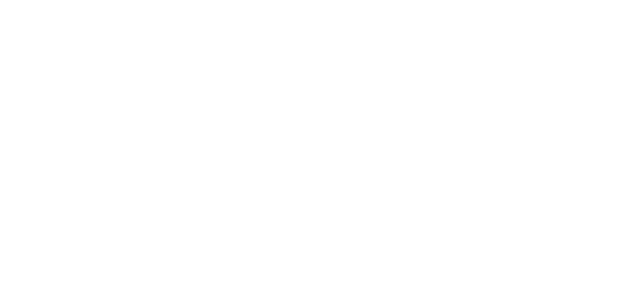
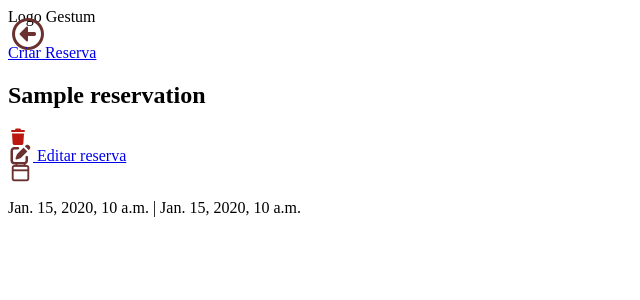
Before and after one commit to Gestum-Software/Gestum, a Django app: page /reservas/ in a window 1280 px wide. Before the commit the part shown is empty. Shown: the top 300 px of the page, without its empty margins (0-640 px from the left). Run offline with Django 5.2, Linux system fonts and the light colour scheme; tables that the repository leaves empty hold one stand-in row (values such as "Sample post").

Commit message:
feat: atualiza a lista de reservas com cabeçalho, ações e mensagem para reservas vazias

```diff
--- a/apps/reservations/templates/reservations/reservation_list.html
+++ b/apps/reservations/templates/reservations/reservation_list.html
@@ -3,9 +3,62 @@
 <head>
     <meta charset="UTF-8">
     <meta name="viewport" content="width=device-width, initial-scale=1.0">
-    <title>Document</title>
+    <link rel="stylesheet" href="https://cdnjs.cloudflare.com/ajax/libs/font-awesome/7.3.1/css/all.css" integrity="sha512-x9WwyMYBnlXMNQ6kQ/Lyzu1NqIhLQKL5Oq6xByfXuRj7s9CskyCbLv/1IjqzJmXwFXWr0ov6jBV7Qbc0hh9nHg==" crossorigin="anonymous" referrerpolicy="no-referrer">
+
+    <title>Gestum - Reservas</title>
 </head>
 <body>
+    <header>
+        <div>
+            <span>Logo Gestum</span>
+        </div>
+        <div>
+            <a href="{% url 'core:home' %}" class="link-voltar">
+                <i class="fa-regular fa-circle-left fa-2xl" style="color: #6b3030;"></i>
+            </a>
+        </div>
+    </header>
 
+    <main>
+        <div class="container-criar-reserva">
+            <a href="{% url 'reservations:reservation_create' %}" class="btn-criar-reserva">
+                Criar Reserva
+            </a>
+        </div>
+
+        <div class="reservation-list">
+            {% for reservation in object_list %}
+
+            <div class="reservation">
+                <div class="reservation-header">
+                    <h2 class="reservation-title">{{ reservation.titulo }}</h2>
+
+                    <div class="b-delete">
+                        <a href="">
+                            <i class="fa-solid fa-trash" style="color: #bd180f;"></i>
+                        </a>
+                    </div>
+            </div>
+
+            <div class="reservation-actions">
+                <a href="{% url 'reservations:reservation_update' reservation.titulo %}">
+                    <i class="fa-solid fa-pen-to-square fa-lg" style="color: #6b3030;"></i>
+                    Editar reserva
+                </a>
+                <div class="reservation-date">
+                    <i class="fa-regular fa-calendar fa-lg" style="color: #6b3030;"></i>
+                    <p>
+                        {{ reservation.inicio }} | {{ reservation.fim }}
+                    </p>
+                </div>
+            </div>
+
+            {% empty %}
+                <div>
+                    <h2>Não foi possível encontrar nenhuma reserva!</h2>
+                </div>
+            {% endfor %}
+        </div>
+    </main>
 </body>
 </html>
```
